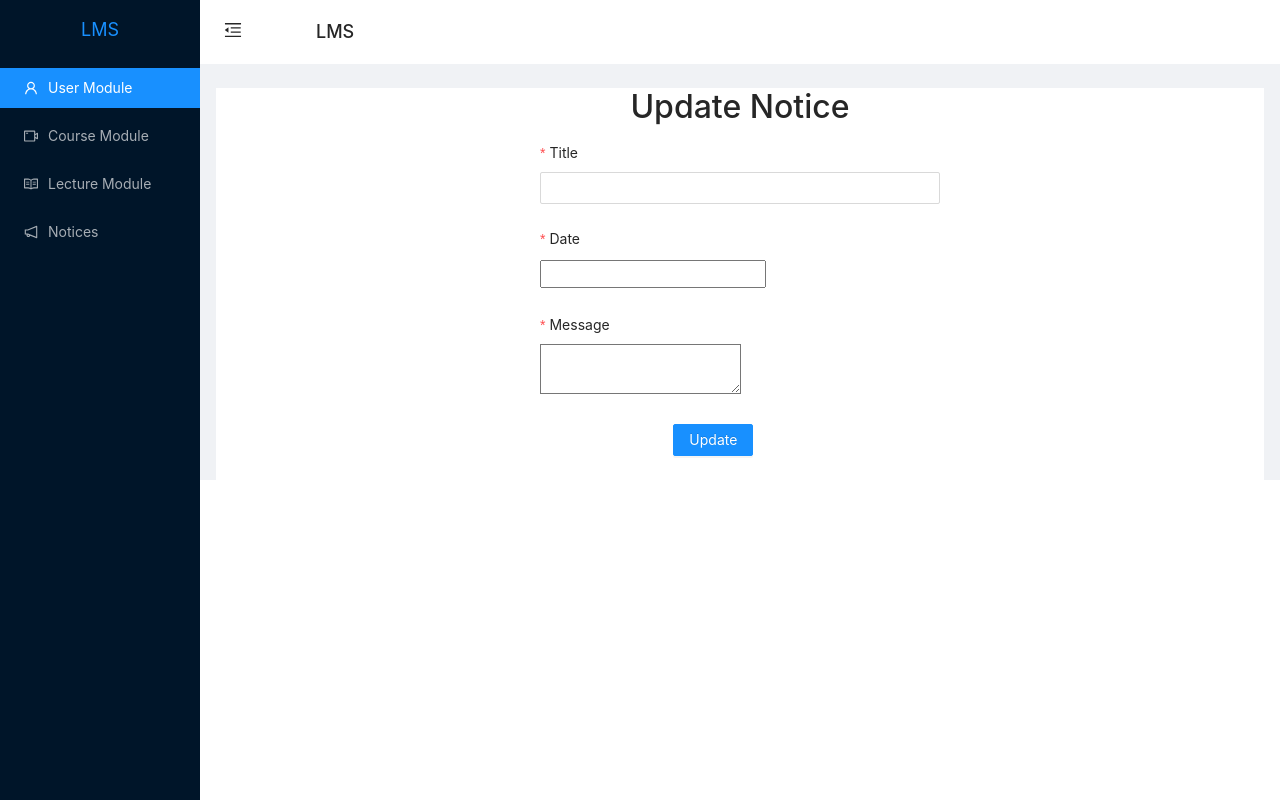
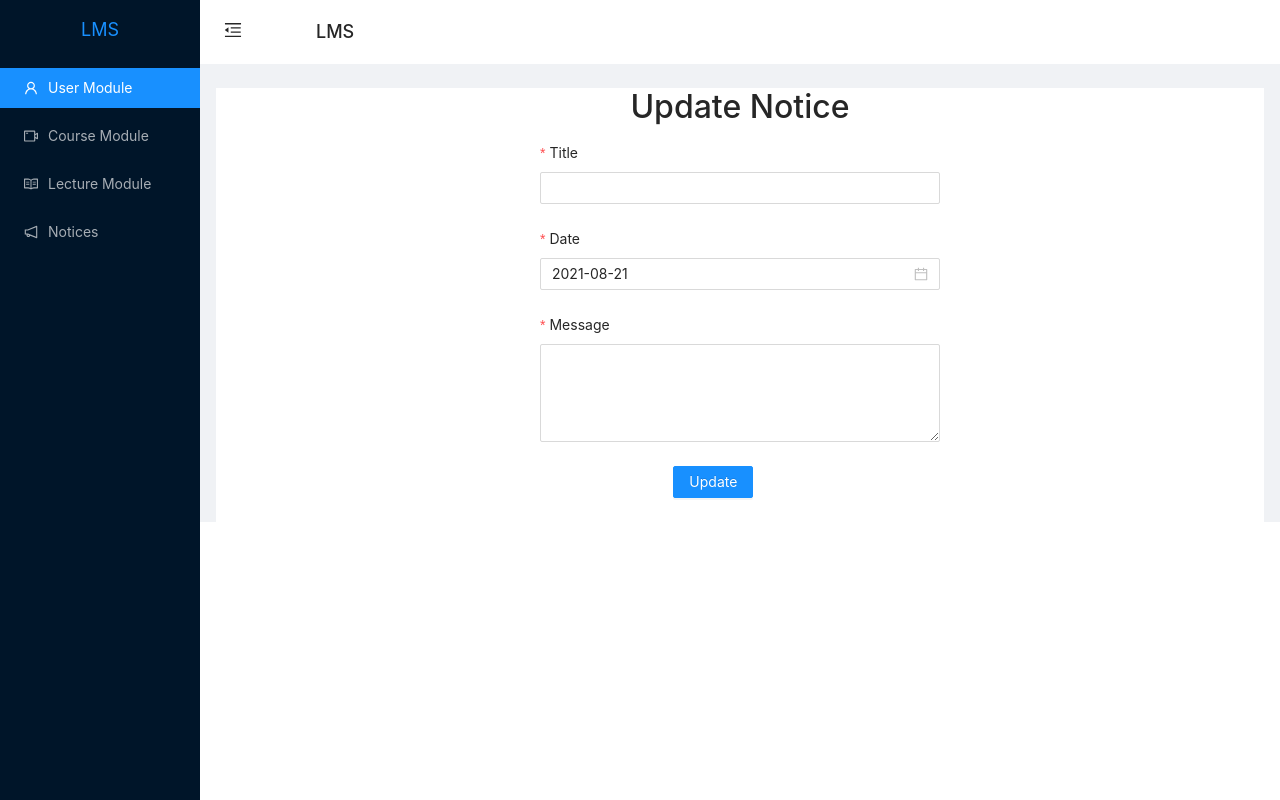
Before and after one commit to DSGunasekara/lms, a React (Create React App) app in the folder lms-frontend/: page /editNotice/1 in a window 1280 px wide. Built offline with nearby package versions, Linux system fonts and the light colour scheme; no server answers; what react-toast-notifications would draw is missing.

Commit message:
date issue fixed

```diff
--- a/lms-frontend/src/Components/Notices/EditNotice.js
+++ b/lms-frontend/src/Components/Notices/EditNotice.js
@@ -1,8 +1,9 @@
-import React, { useEffect, useState } from 'react'
+import React, { useEffect } from 'react'
 import { useParams } from 'react-router';
-import {useDispatch, useSelector} from 'react-redux';
+import {useDispatch } from 'react-redux';
 import { Form, Input, Button, message, DatePicker } from 'antd';
 import { getSingleNotice, updateSingleNotice } from '../../actions/Notices';
+import moment from 'moment';
 
 const EditNotice = ({notice}) => {
 
@@ -10,7 +11,8 @@ const EditNotice = ({notice}) => {
     let { id } = useParams();
 
     const fetchNotice = async (modId) => {
-        const res = await dispatch(getSingleNotice(modId));
+        let res = await dispatch(getSingleNotice(modId));
+        res = {...res, createdOn: moment(res.createdOn)}
         form.setFieldsValue(res);
     }
 
@@ -37,6 +39,8 @@ const EditNotice = ({notice}) => {
     };
 
     const [form] = Form.useForm();
+
+    const { TextArea } = Input;
 
     const SubmitEdit = async (value) => {
         const updateNotice = {
@@ -87,7 +91,7 @@ const EditNotice = ({notice}) => {
                             },
                         ]}
                     >
-                        <input />
+                        <DatePicker style={{width: '100%'}} />
 
                     </Form.Item>
 
@@ -101,7 +105,7 @@ const EditNotice = ({notice}) => {
                             },
                         ]}
                     >
-                        <textarea />
+                        <TextArea rows={4} />
                     </Form.Item>
 
                     <Form.Item {...tailFormItemLayout}>
--- a/lms-frontend/src/Components/Notices/NoticeAdmin.js
+++ b/lms-frontend/src/Components/Notices/NoticeAdmin.js
@@ -4,6 +4,7 @@ import {Table, Button, Tooltip, message, Space, Popconfirm } from 'antd';
 import {DeleteFilled, EditFilled, PlusOutlined} from '@ant-design/icons';
 import { useHistory } from 'react-router';
 import { getNotices, removeNotice } from '../../actions/Notices';
+import moment from 'moment';
 
 
 const NoticeAdmin = () => {
@@ -88,7 +89,7 @@ const NoticeAdmin = () => {
     const data = notice?.map((mod) => ({
        key: mod._id,
        title: mod.title,
-       createdOn: mod.createdOn,
+       createdOn: moment(mod.createdOn).format('yyyy-MM-D'),
        description: mod.description,
        //inquiries: mod.inquiries
    }));
```
